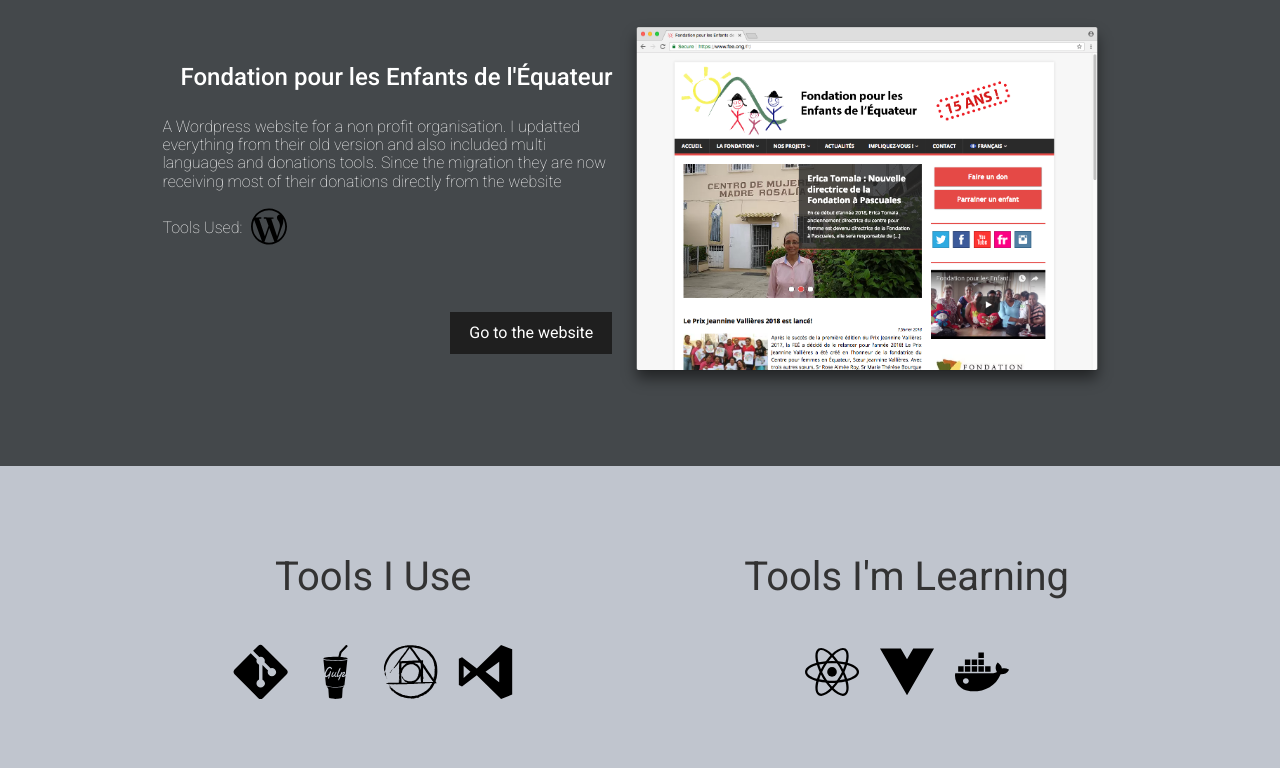
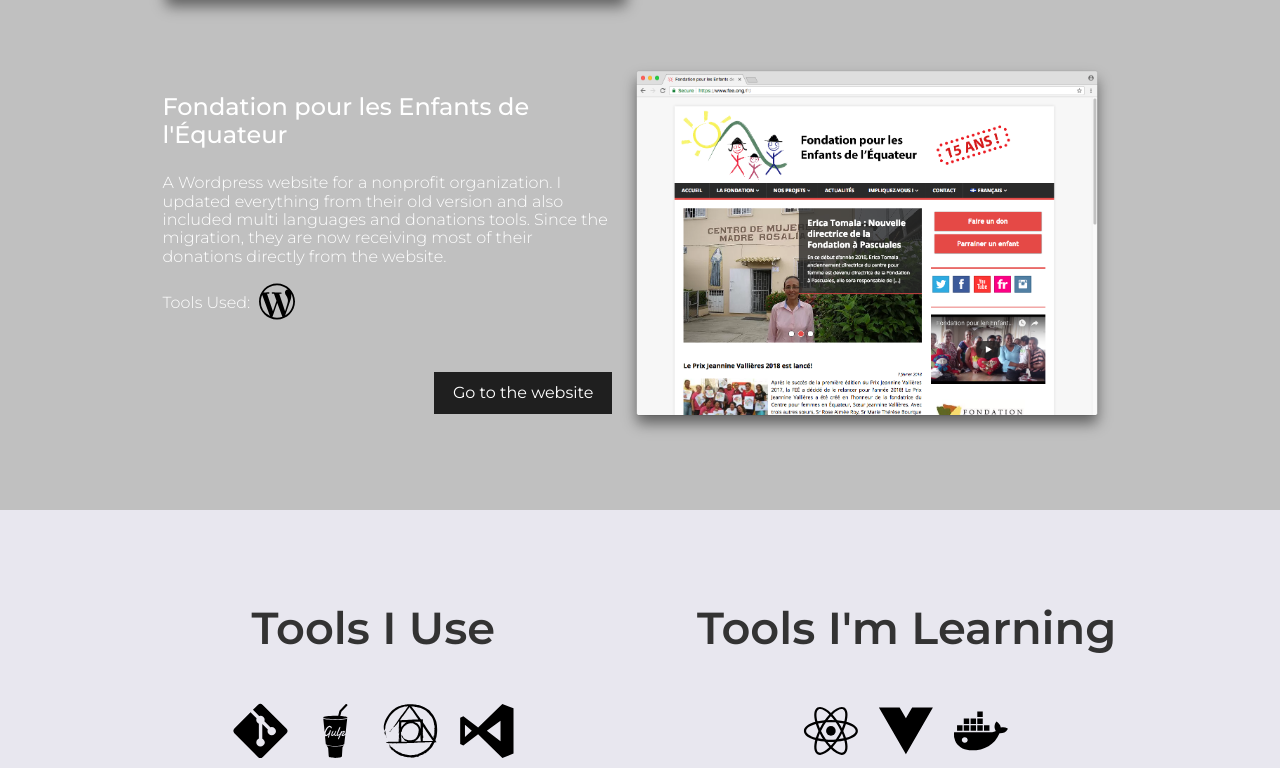
Before and after one commit to covallee/site-perso, a website: page app/index.html in a window 1280 px wide. Shown: the part 1872-2640 px from the top of the page. Drawn offline with Linux system fonts and the light colour scheme.

Commit message:
Updated the fonts, the color and some of the text

```diff
--- a/app/assets/styles/base/_global.css
+++ b/app/assets/styles/base/_global.css
@@ -1,7 +1,7 @@
 body {
-    font-family: 'Roboto', sans-serif;
+    font-family: 'Montserrat', sans-serif;
     color: #333;
-    background-color: #c0c5ce;
+    background-color: #e8e7ef;
 }
 
 img{
--- a/app/assets/styles/base/_variables.css
+++ b/app/assets/styles/base/_variables.css
@@ -1,3 +1,3 @@
 $mainColor: #1F1F1F;
-$secondaryColor: #44484B;
+$secondaryColor: #C0C0C0;
 $mainFontColor: #C1CCCC;
--- a/app/assets/styles/modules/_headline.css
+++ b/app/assets/styles/modules/_headline.css
@@ -1,12 +1,12 @@
 .headline{
-    font-weight: 400;
-    font-size: 1.6rem;
+    font-weight: 600;
+    font-size: 1.8rem;
 
     @mixin atSmall{
-        font-size: 1.7rem;
+        font-size: 2.6rem;
     }
     @mixin atMedium{
-        font-size: 2.5rem;
+        font-size: 2.8rem;
     }
 
     &--centered{
--- a/app/assets/styles/modules/_portfolio.css
+++ b/app/assets/styles/modules/_portfolio.css
@@ -25,7 +25,7 @@
 
     &__tools{
         grid-area: text;
-        font-weight: 200;
+        font-weight: 300;
         font-size: 0.9rem;
         padding-bottom: 5px;
     }
--- a/app/assets/styles/modules/_primary-nav.css
+++ b/app/assets/styles/modules/_primary-nav.css
@@ -9,6 +9,7 @@
     li{
         list-style: none;
         display: block;
+        text-transform: uppercase;
 
         @mixin atMedium{
           display: block;
--- a/app/index.html
+++ b/app/index.html
@@ -4,13 +4,23 @@
 <head>
   <meta charset="utf-8">
   <meta name="viewport" content="width=device-width, initial-scale=1" />
-  <link href='https://fonts.googleapis.com/css?family=Roboto:400,100,300,500,700' rel='stylesheet' type='text/css'>
+  <link href="https://fonts.googleapis.com/css?family=Montserrat:400,300,500,600,700" rel="stylesheet">
   <title>Portfolio of Constant Vallée</title>
   <meta name="keywords" content="Constant Vallee Schmitter Web Dev">
   <meta name="description" content="">
   <!-- build:css assets/styles/styles.css -->
   <link rel="stylesheet" type="text/css" href="temp/styles/styles.css">
   <!-- endbuild -->
+  <!-- Global site tag (gtag.js) - Google Analytics -->
+<script async src="https://www.googletagmanager.com/gtag/js?id=UA-115467402-1"></script>
+<script>
+  window.dataLayer = window.dataLayer || [];
+  function gtag(){dataLayer.push(arguments);}
+  gtag('js', new Date());
+
+  gtag('config', 'UA-115467402-1');
+</script>
+
 </head>
 
 <body>
@@ -42,7 +52,7 @@
         <h1 class="headline headline--no-t-margin"> Constant Vallée-Schmitter</h1>
         <h2>Front End Developer</h2>
         <p>Hi! I'm a freelance front-end developer from Montreal, Canada.</p>
-        <p>After some years in environmental engineering I realized that what I really love doing is coding and desiging websites. I actually enjoy nudging CSS elements, using Javascript and finding new tools all time to create some beautiful design.</p>
+        <p>After several years as an environmental engineer, I realized that what I actually love doing is designing and coding websites. I really enjoy nudging CSS elements on a page to make it pixel perfect, using Javascript to create interactive interfaces and learning all the time new tools to craft some beautiful code.</p>
       </div>
    </div>
   </div>
@@ -54,7 +64,7 @@
       <div class="portfolio__title">Open I/O Canada</div>
       <div class="portfolio__tools">
         <p>A website to compute life cycle impacts of the production and consumption of commodities in Canada. I implemented the front-end for that tool.</p>
-        <p>Tools used: <span class="icon icon--html5 portfolio__icon"></span><span class="icon icon--bootstrap portfolio__icon"></span><span class="icon icon--jquery portfolio__icon"></span> &amp DataTables</p>
+        <p>Tools used: <span class="icon icon--html5 portfolio__icon" title="HTML5"></span><span class="icon icon--bootstrap portfolio__icon" title="BootStrap"></span><span class="icon icon--jquery portfolio__icon" title="jQuery"></span> &amp DataTables</p>
         </div>
       <div class="portfolio__link">
         <a href="http://www.ciraig.org/en/open_io_canada/" title="Open IO Canada" target="_blank" class="btn">Go to the website</a>
@@ -68,7 +78,7 @@
         <div class="portfolio__title">Wikiaction</div>
         <div class="portfolio__tools">
           <p>I joined the project to code the front-end part of that platform to the specs of the creator. I also implemented the discussion board.</p>
-          <p>Tools Used:<span class="icon icon--html5 portfolio__icon"></span><span class="icon icon--css3 portfolio__icon"></span><span class="icon icon--php portfolio__icon"></span><span class="icon icon--mysql portfolio__icon"></span></p>
+          <p>Tools Used:<span class="icon icon--html5 portfolio__icon" title="HTML5"></span><span class="icon icon--css3 portfolio__icon" title="CSS3"></span><span class="icon icon--php portfolio__icon" title="php"></span><span class="icon icon--mysql portfolio__icon" title="mySQL"></span></p>
         </div>
         <div class="portfolio__link">
           <a href="https://www.wikiaction.org/" title="wikiaction" target="_blank" class="btn">Go to the website</a>
@@ -81,8 +91,8 @@
     <div class="portfolio portfolio--left">
         <div class="portfolio__title">Claudette Floyd</div>
         <div class="portfolio__tools">
-          <p>Webpage for a Montreal shop. The first version was on Wordpress and we then moved the website to Shopify. I customized the theme to add a gallery for the collections and tweak the code match all the needs of the store owner.</p>
-          <p>Tools Used: <span class="icon icon--shopify portfolio__icon"></span><span class="icon icon--mailchimp portfolio__icon"></span></p>
+          <p>An e-commerce website for a Montreal shop. The first version was on Wordpress and we then moved the website to Shopify. I customized the theme to add a gallery for the collections and tweaked the code to match all the needs of the store owner.</p>
+          <p>Tools Used: <span class="icon icon--shopify portfolio__icon" title="Shopify"></span><span class="icon icon--mailchimp portfolio__icon" title="MailChimp"></span></p>
         </div>
         <div class="portfolio__link">
             <a href="https://claudettefloyd.com/" title="Claudette Floyd" target="_blank" class="btn">Go to the website</a>
@@ -95,8 +105,8 @@
     <div class="portfolio portfolio--right">
       <div class="portfolio__title">Fondation pour les Enfants de l'Équateur</div>
       <div class="portfolio__tools">
-        <p>A Wordpress website for a non profit organisation. I updatted everything from their old version and also included multi languages and donations tools. Since the migration they are now receiving most of their donations directly from the website</p>
-        <p>Tools Used: <span class="icon icon--wordpress portfolio__icon"></span></p>
+        <p>A Wordpress website for a nonprofit organization. I updated everything from their old version and also included multi languages and donations tools. Since the migration, they are now receiving most of their donations directly from the website.</p>
+        <p>Tools Used: <span class="icon icon--wordpress portfolio__icon" title="Wordpress"></span></p>
       </div>
       <div class="portfolio__link">
           <a href="http://fee.ong/" title="fee" target="_blank" class="btn">Go to the website</a>
@@ -116,16 +126,16 @@
     <div class="skills">
       <h3 class="headline headline--centered skills__headline">Tools I Use</h3>
       <div class="skills__icon">
-        <span class="icon icon--git skills__icon"></span>
-        <span class="icon icon--gulp skills__icon"></span>
-        <span class="icon icon--postcss skills__icon "></span>
-        <span class="icon icon--visualstudiocode skills__icon"></span>
+        <span class="icon icon--git skills__icon" title="git"></span>
+        <span class="icon icon--gulp skills__icon" title="Gulp.js"></span>
+        <span class="icon icon--postcss skills__icon" title="post-CSS"></span>
+        <span class="icon icon--visualstudiocode skills__icon" title="VS Code"></span>
       </div>
       <h3 class="headline headline--centered skills__headline">Tools I'm Learning</h3>
       <div class="skills__icon">
-        <span class="icon icon--react skills__icon"></span>
-        <span class="icon icon--vuejs skills__icon"></span>
-        <span class="icon icon--docker skills__icon"></span>
+        <span class="icon icon--react skills__icon" title="React.js"></span>
+        <span class="icon icon--vuejs skills__icon" title="Vue.js"></span>
+        <span class="icon icon--docker skills__icon" title="Docker"></span>
       </div>
     </div>
   </div>
--- a/app/temp/styles/styles.css
+++ b/app/temp/styles/styles.css
@@ -451,9 +451,9 @@ template {
 }
 
 body {
-    font-family: 'Roboto', sans-serif;
+    font-family: 'Montserrat', sans-serif;
     color: #333;
-    background-color: #c0c5ce;
+    background-color: #e8e7ef;
 }
 
 img{
@@ -791,6 +791,7 @@ img{
 .primary-nav li{
         list-style: none;
         display: block;
+        text-transform: uppercase;
       }
 
 @media (min-width: 800px){
@@ -840,7 +841,7 @@ img{
 }
 
 .btn--secondary-color{
-        background-color: #44484B;
+        background-color: #C0C0C0;
     }
 
 .btn:hover{
@@ -862,17 +863,17 @@ img{
   }
 
 .page-section--alternate{
-        background-color: #44484B;
+        background-color: #C0C0C0;
         color: #FFF;
     }
 
 .page-section--alternate__bleed--left{
-                background-color: #44484B;
+                background-color: #C0C0C0;
                 grid-column: 1 / span 1;
             }
 
 .page-section--alternate__bleed--right{
-                background-color: #44484B;
+                background-color: #C0C0C0;
                 grid-column: 3 / span 1;
             }
 
@@ -911,29 +912,29 @@ img{
     "text";
 }
 
-@media (min-width: 530px){
-
-.bio{
+/* @mixin atSmall{
         grid-template-columns: minmax(150px,200px) 1fr;
         grid-template-areas: "picture text";
         grid-gap: 20px;
+        align-items: center;
+    } */
+
+@media (min-width: 800px){
+
+.bio{
+        grid-template-columns: 0.2fr minmax(275px,300px) minmax(430px, 3fr) 0.1fr;
+        grid-template-areas: "sidebar1 picture text sidebar2";
+        grid-gap: 35px;
         -webkit-box-align: center;
             -ms-flex-align: center;
                 align-items: center
 }
   }
 
-@media (min-width: 800px){
-
-.bio{
-        grid-template-columns: 0.5fr minmax(200px,300px) minmax(480px, 3fr) 0.5fr;
-        grid-template-areas: "sidebar1 picture text sidebar2";
-        grid-gap: 40px
-}
-  }
-
 .bio__picture{
         grid-area: picture;
+        max-width: 300px;
+        justify-self: center;
     }
 
 .bio__picture img {
@@ -957,21 +958,21 @@ img{
 }
 
 .headline{
-    font-weight: 400;
-    font-size: 1.6rem;
+    font-weight: 600;
+    font-size: 1.8rem;
 }
 
 @media (min-width: 530px){
 
 .headline{
-        font-size: 1.7rem
+        font-size: 2.6rem
 }
   }
 
 @media (min-width: 800px){
 
 .headline{
-        font-size: 2.5rem
+        font-size: 2.8rem
 }
   }
 
@@ -1012,7 +1013,7 @@ img{
 
 .portfolio__tools{
         grid-area: text;
-        font-weight: 200;
+        font-weight: 300;
         font-size: 0.9rem;
         padding-bottom: 5px;
     }
```
Also changed, not shown: app/assets/styles/modules/_bio.css (+7 -4 lines).
